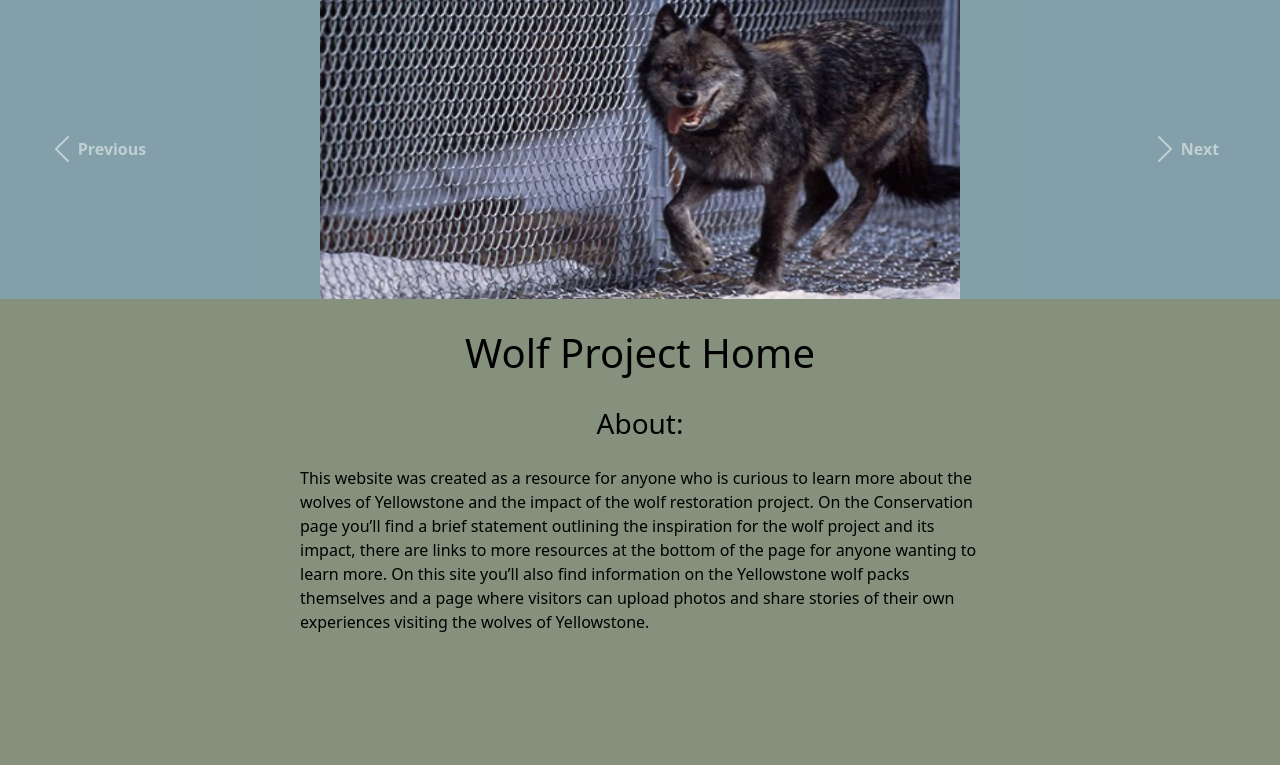
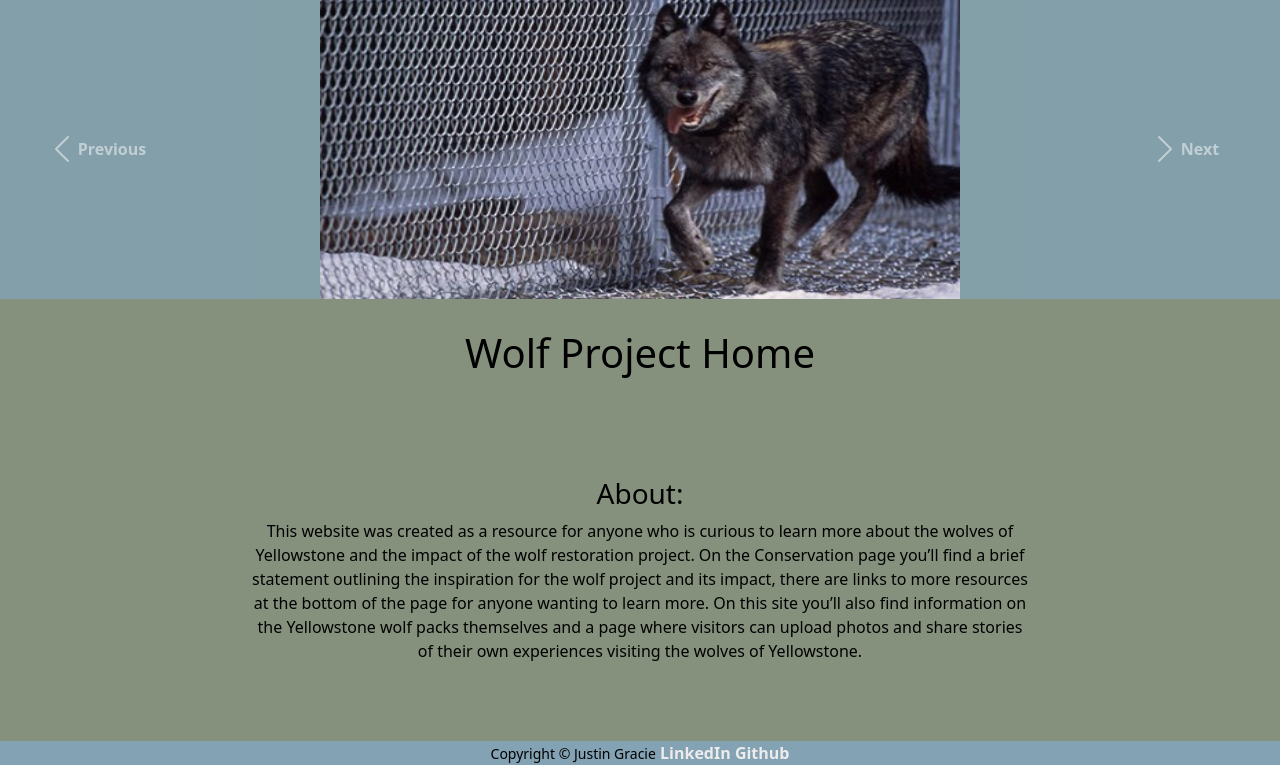
Before and after one commit to justingracie/Wolf-Conservation-Project, a Django app: page / in a window 1280 px wide. Shown: the part 41-806 px from the top of the page. Before the commit the page ends 673 px from the top, so only its background shows below. Run offline with Django 4.2, Linux system fonts and the light colour scheme; some libraries are stand-ins or nearby versions.

Commit message:
added a footer

```diff
--- a/WOLF_Project/main_app/static/styles/main.css
+++ b/WOLF_Project/main_app/static/styles/main.css
@@ -14,23 +14,12 @@ nav {
     max-width: 850px;
 }
 
-.concopy{
-    margin-top: 25px;
-    margin-left: 300px;
-    margin-right: 300px;
-    margin-bottom: 25px;
-    text-align: left;
-}
+
 
 .header{
     margin-top: 30px;
 }
-/* .imageContainer{
-    display: grid;
-    grid-template-columns: 1fr 1fr 1fr 1fr;
-    gap: 20px;
-    padding: 20px;
-} */
+
  .gridContainer{
      margin-top: 20px;
      display: grid;
@@ -86,18 +75,48 @@ a{
 .pack:hover{
     transform: scale(1.08);
 }
-/* @media only screen and (max-width: 768px) {
-    #grid {
-      grid-template-columns: 1fr;
-    }
-  }
-  @media only screen and (min-width: 769px) and (max-width: 1000px) {
-      #grid {
-        grid-template-columns: 1fr 1fr;
-    }
-  }
-  @media only screen and (min-width: 1001px) and (max-width: 1500px) {
-    #grid {
-      grid-template-columns: 1fr 1fr 1fr;
-    }
-  } */
+.homepage{
+    display: flex;
+    justify-content: center;
+    align-items: center;
+
+}
+
+.homecopy{
+
+    margin-top: 50px;
+    max-width: 800px;
+    padding-left: 12px;
+    padding-right: 12px;
+    padding-top: 12px;
+    padding-bottom: 12px;
+    color: black;
+}
+
+.conpage{
+    display: flex;
+    justify-content: center;
+    align-items: center;
+}
+
+.concopy{
+    margin-top: 50px;
+    max-width: 800px;
+    padding-left: 12px;
+    padding-right: 12px;
+    padding-top: 12px;
+    padding-bottom: 12px;
+    color: black;
+}
+footer{
+
+    bottom: 0;
+    background-color: #82afda95;
+}
+
+.footer-container{
+    margin-top: 50px;
+    display: flex;
+    justify-content: center;
+    align-items: center;
+}
--- a/WOLF_Project/main_app/templates/base.html
+++ b/WOLF_Project/main_app/templates/base.html
@@ -36,5 +36,14 @@
     {% block content %}
     {% endblock %}
 
+<footer>
+    <div class="footer-container text-center">
+        <div class="footer">
+            <small>Copyright &copy; Justin Gracie</small>
+            <a href="www.linkedin.com/in/justin-gracie-6ab58a67">linkedIn</a>
+            <a href="https://github.com/justingracie">github</a>
+        </div>
+    </div>
+</footer>
 </body>
 </html>
--- a/WOLF_Project/main_app/templates/home.html
+++ b/WOLF_Project/main_app/templates/home.html
@@ -1,39 +1,6 @@
 {% extends 'base.html'%}
 {% block content%}
 
-
-<!-- <style>
-    .carousel-item{
-        height: 32rem;
-        background: #777;
-        color: white;
-    }
-    .container{
-        position: absolute;
-        bottom: 0;
-        left: 0;
-        right: 0;
-        padding-bottom: 50px;
-    }
-</style> -->
-<!-- <div id="myCarousel" class="carousel slide" data-ride="carousel">
-    <div class="carousel-inner">
-        <div class="carousel-item active">
-            <div class="container">
-                <h1>Example Headline</h1>
-                <p>Random text to get us started today</p>
-                <a href="#" class="btn btn-lg btn-primary">Sign up Today!</a>
-            </div>
-        </div>
-        <div class="carousel-item ">
-            <div class="container">
-                <h1>Example Headline</h1>
-                <p>Random text to get us started today</p>
-                <a href="#" class="btn btn-lg btn-primary">Sign up Today!</a>
-            </div>
-        </div>
-    </div>
-</div> -->
 <style>
     .carousel-item{
         background-color: #82afda79;
@@ -51,29 +18,24 @@
             <img height="300" class="d-center w-50" src="../static/styles/images/project 4.jpeg" alt="Third slide">
         </div>
     </div>
-        <a class="carousel-control-prev" href="#carouselExampleControls" role="button" data-slide="prev">
+        <a class="carousel-control-prev" href="#carouselExampleControls" role="button" data-bs-slide="prev">
         <span class="carousel-control-prev-icon" aria-hidden="true"></span>
         <span class="sr-only">Previous</span>
         </a>
-        <a class="carousel-control-next" href="#carouselExampleControls" role="button" data-slide="next">
+        <a class="carousel-control-next" href="#carouselExampleControls" role="button" data-bs-slide="next">
         <span class="carousel-control-next-icon" aria-hidden="true"></span>
         <span class="sr-only">Next</span>
         </a>
 </div>
 <h1 class="header">Wolf Project Home</h1>
-<div>
-    <h3 class="header">About:</h3>
-    <div class="concopy">
+<div class="homepage">
+    <div class="homecopy">
+        <h3 class="header">About:</h3>
         <p>
             This website was created as a resource for anyone who is curious to learn more about the wolves of Yellowstone and the impact of the wolf restoration project. On the Conservation page you’ll find a brief statement outlining the inspiration for the wolf project and its impact, there are links to more resources at the bottom of the page for anyone wanting to learn more.  On this site you’ll also find information on the Yellowstone wolf packs themselves and a page where visitors can upload photos and share stories of their own experiences visiting the wolves of Yellowstone.
         </p>
     </div>
 
-
 </div>
 
-<script src="https://cdn.jsdelivr.net/npm/bootstrap@5.2.0-beta1/dist/js/bootstrap.bundle.min.js" integrity="sha384-pprn3073KE6tl6bjs2QrFaJGz5/SUsLqktiwsUTF55Jfv3qYSDhgCecCxMW52nD2" crossorigin="anonymous" defer></script>
-<script src="https://cdn.jsdelivr.net/npm/@popperjs/core@2.11.5/dist/umd/popper.min.js" integrity="sha384-Xe+8cL9oJa6tN/veChSP7q+mnSPaj5Bcu9mPX5F5xIGE0DVittaqT5lorf0EI7Vk" crossorigin="anonymous"></script>
-<script src="https://cdn.jsdelivr.net/npm/bootstrap@5.2.0-beta1/dist/js/bootstrap.min.js" integrity="sha384-kjU+l4N0Yf4ZOJErLsIcvOU2qSb74wXpOhqTvwVx3OElZRweTnQ6d31fXEoRD1Jy" crossorigin="anonymous"></script>
-
 {% endblock %}
```
Also changed, not shown: WOLF_Project/main_app/templates/conservation.html (+4 -2 lines).
